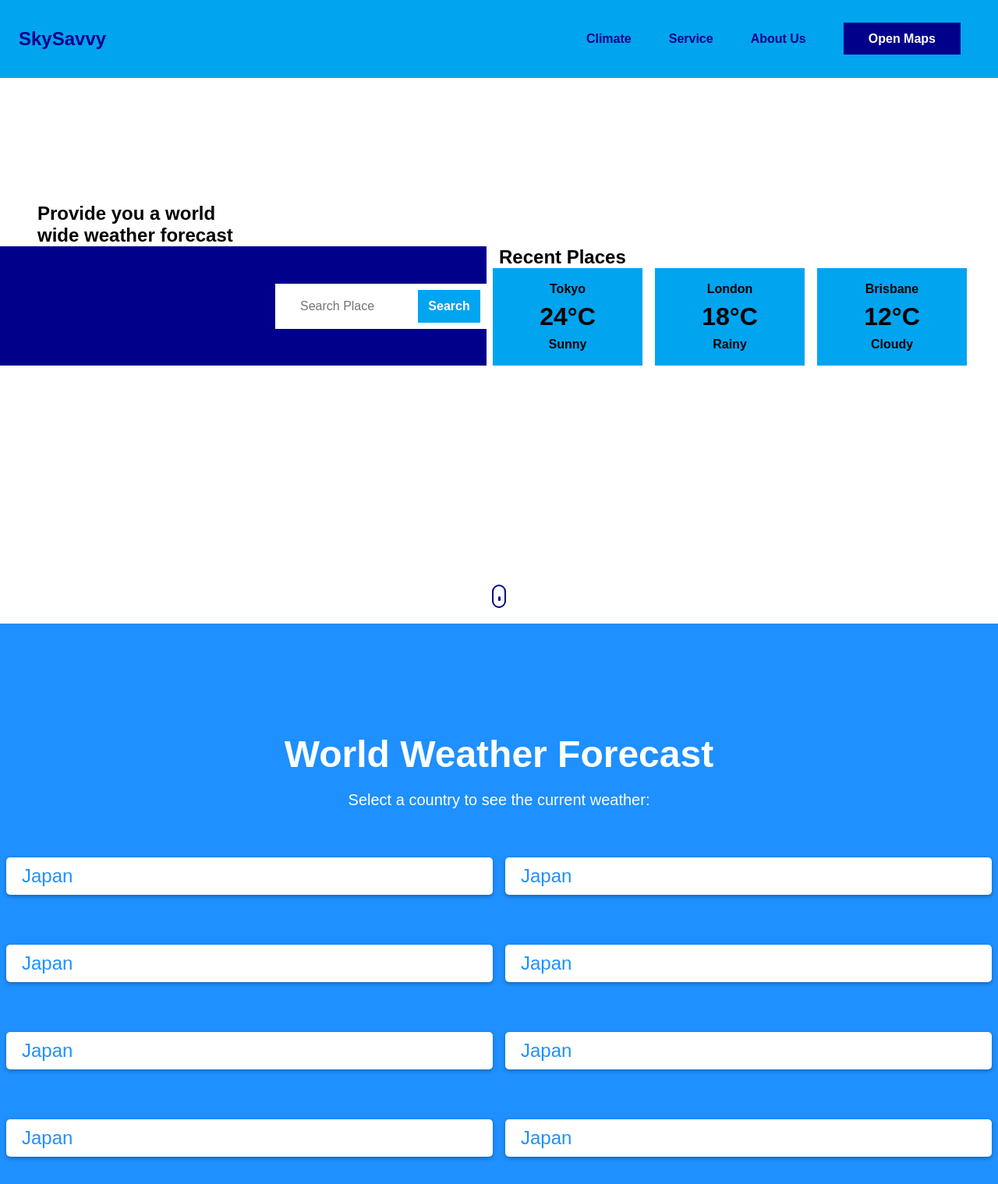
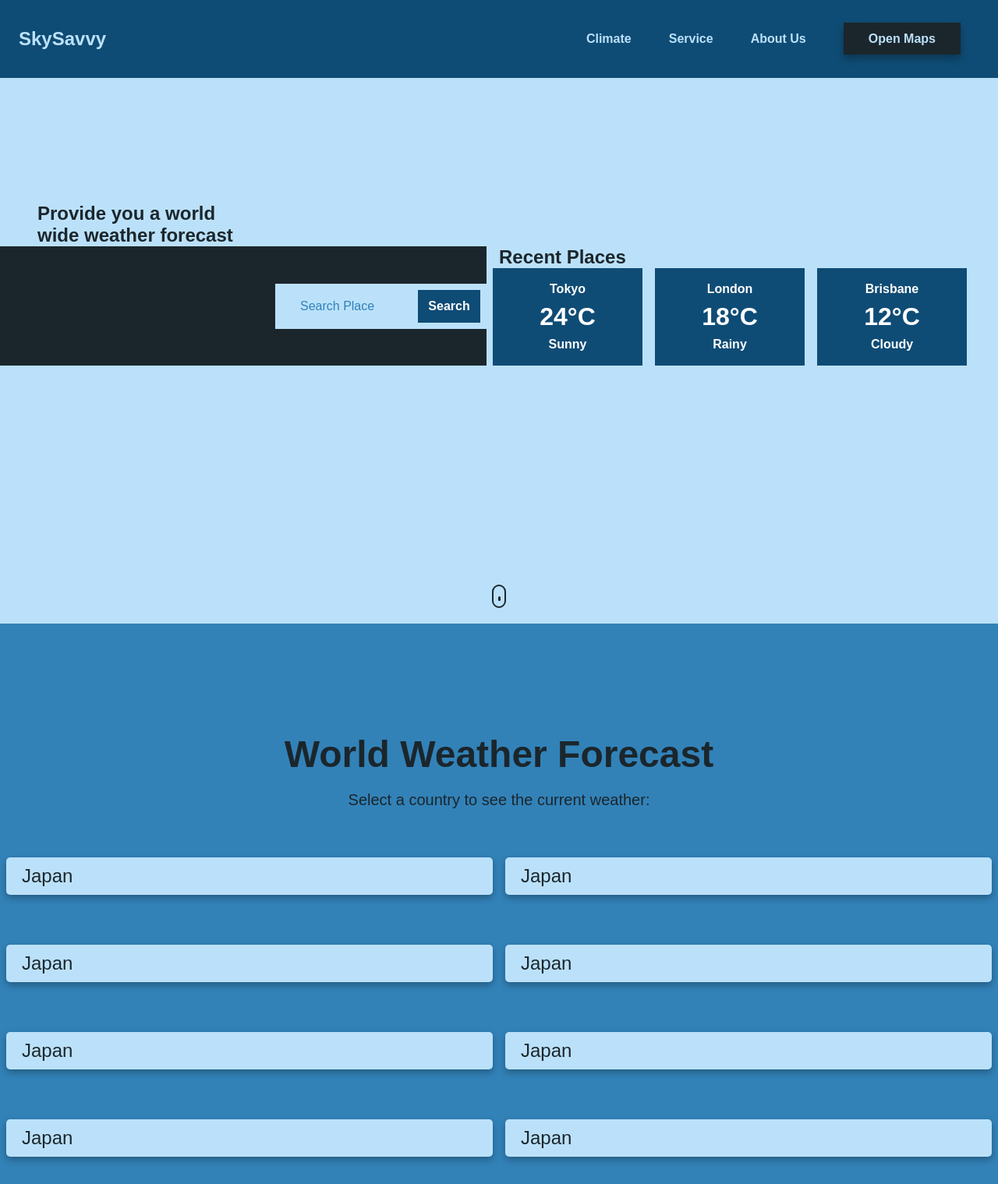
Before and after one commit to NaufalFiqri/Prototype-1.2, a plain HTML site: page index.html in a window 1280 px wide. Shown: the top 1519 px of the page at 78% size. Drawn offline with Linux system fonts and the light colour scheme.

Commit message:
updated html and css
updated the website theme

```diff
--- a/styles.css
+++ b/styles.css
@@ -3,7 +3,6 @@
 * {
   padding: 0;
   margin: 0;
-  box-sizing: border-box;
   box-sizing: border-box;
   font-family: Alkatra, sans-serif;
 }
@@ -80,6 +79,10 @@ footer {
     transition: all 300ms ease;
 }
 
+input::placeholder{
+    color: #3282b8;
+}
+
 /* nav section */
 
 .nav__container {
@@ -90,8 +93,8 @@ footer {
   justify-content: space-between;
   align-items: center;
   padding: 0 24px;
-  background-color: #00a4ef;
-  color: darkblue;
+  background-color: #0F4C75;
+  color: #bbe1fa;
 }
 
 .nav__link--list {
@@ -99,24 +102,26 @@ footer {
 }
 
 .link__hover-effect:hover {
-  color: darkblue;
+  color: #1B262C;
 }
 
 .nav__link--anchor {
   margin: 0 24px;
-  color: darkblue;
+  color: #bbe1fa;
   font-weight: bold;
 }
 
 .nav__link--anchor-primary {
-  background-color: darkblue;
+  background-color: #1B262C;
   padding: 12px 32px;
-  color: white;
+  color: bbe1fa;
+  box-shadow: 0 5px 10px rgba(0, 0, 0, 0.3);
 }
 
 .nav__link--anchor-primary:hover {
-  color: white;
-  background-color: #5011cc;
+  color: #0F4C75;
+  background-color: #bbe1fa;
+  transition: all 300ms ease;
 }
 
 /* search section */
@@ -125,17 +130,19 @@ header{
     height: calc(100vh - 100px);
     padding: 80px 32px;
     width: 100%;
+    background-color: #bbe1fa;
 }
 
 .search-h2 {
   padding-left: 16px;
+  color: #1B262C;
 }
 
 .search-container {
   display: flex;
   justify-content: center;
   align-items: center;
-  background-color: darkblue;
+  background-color: #1B262C;
   margin-left: -32px;
 }
 
@@ -154,10 +161,11 @@ header{
   padding: 20px 32px 20px 32px;
   font-size: 16px;
   border: none;
+  background-color: #bbe1fa;
 }
 
 .search-button {
-  background-color: #00a4ef;
+  background-color: #0F4C75;
   color: white;
   position: absolute;
   width: 80px;
@@ -183,12 +191,14 @@ header{
 
 .recent-searches {
   width: 50%;
-  background-color: white;
+  background-color: #bbe1fa;
 }
 
 .search__link--title {
   font-size: 24px;
   padding-left: 16px;
+  color: #1B262C;
+
 }
 
 .search__link--list {
@@ -206,7 +216,8 @@ header{
   display: flex;
   text-align: center;
   flex-direction: column;
-  background-color: #00a4ef;
+  background-color: #0F4C75;
+  color: white;
 }
 
 .search__link-first:hover,
@@ -248,7 +259,7 @@ header{
 .scroll-icon{
     width: 18px;
     height: 30px;
-    border: 2px solid darkblue;
+    border: 2px solid #1B262C;
     border-radius: 24px;
     display: flex;
     align-items: center;
@@ -259,7 +270,7 @@ header{
     content: "";
     width: 3px;
     height: 6px;
-    background-color: darkblue;
+    background-color: #1B262C;
     border-radius: 2px;
     animation: scroll 1000ms infinite alternate-reverse;
 }
@@ -279,8 +290,8 @@ header{
 /* WORLD SECTION */
 
 #world {
-  background-color: #1e90ff;
-  color: #fff;
+  background-color: #3282b8;
+  color: #1B262C;
   padding: 60px 0;
   height: 100vh;
 }
@@ -316,12 +327,12 @@ header{
 .world-link a {
   display: block;
   padding: 10px 20px;
-  background-color: #fff;
-  color: #1e90ff;
+  background-color: #bbe1fa;
+  color: #1B262C;
   font-size: 24px;
   text-decoration: none;
   border-radius: 5px;
-  box-shadow: 0 2px 5px rgba(0, 0, 0, 0.3);
+  box-shadow: 0 4px 10px rgba(0, 0, 0, 0.3);
   transition: all 0.3s ease;
 }
 
@@ -334,7 +345,7 @@ header{
 .world-button {
   display: flex;
   margin: auto;
-  background-color: blue;
+  background-color: #1B262C;
   color: white;
   border: none;
   padding: 10px 20px;
@@ -345,7 +356,9 @@ header{
 }
 
 .world-button:hover {
-  background-color: darkblue;
+  background-color: #3282b8;
+  color: #1B262C;
+  font-weight: 700;
   transform: translateY(-3px);
   box-shadow: 0 5px 10px rgba(0, 0, 0, 0.3);
   cursor: pointer;
@@ -355,8 +368,8 @@ header{
 /* WEATHER MAP SECTION */
 
 #weather-map {
-    background-color: white;
-    color: #00a4ef;
+    background-color: #bbe1fa;
+    color: #0F4C75;
     padding: 40px 0;
     height: 100vh;
   }
@@ -376,7 +389,7 @@ header{
     display: flex;
     justify-content: center;
     align-items: center;
-    background-color: darkblue;
+    background-color: #1B262C;
     width: 80%;
     margin: 0 auto;
     padding: 40px;
@@ -385,8 +398,8 @@ header{
   /* news section */
 
 #news {
-    background-color: #00a4ef;
-    color: white;
+    background-color: #3282b8;
+    color: #1B262C;
     padding: 50px 0;
   }
 
@@ -425,5 +438,5 @@ header{
   /* FOOTER */
 
   #footer{
-    background-color: darkblue;
+    background-color: #1B262C;
   }
```
